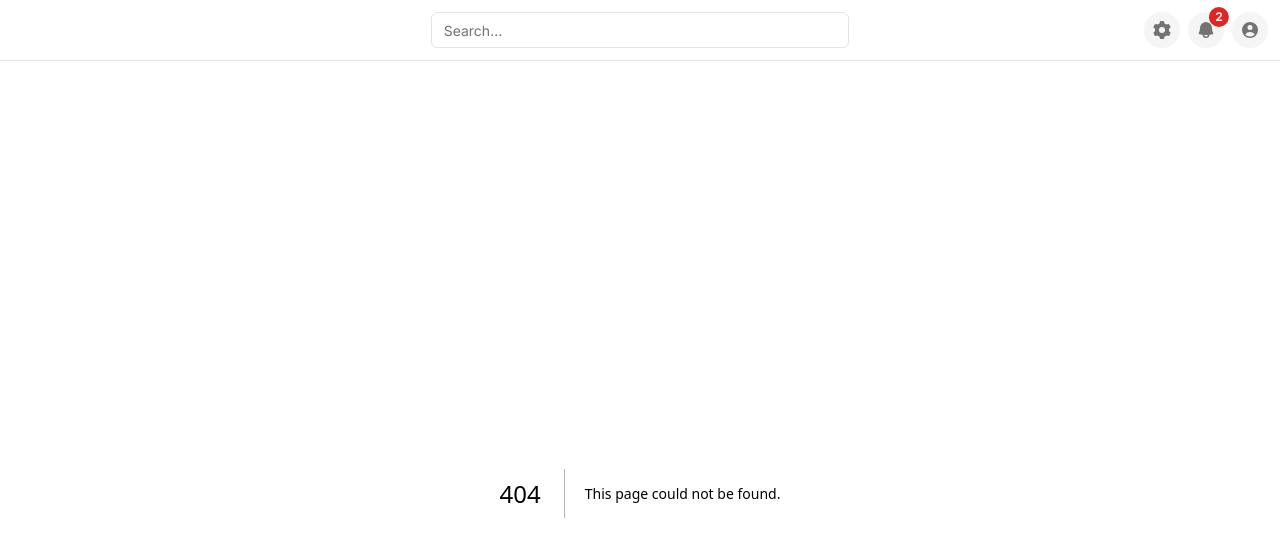
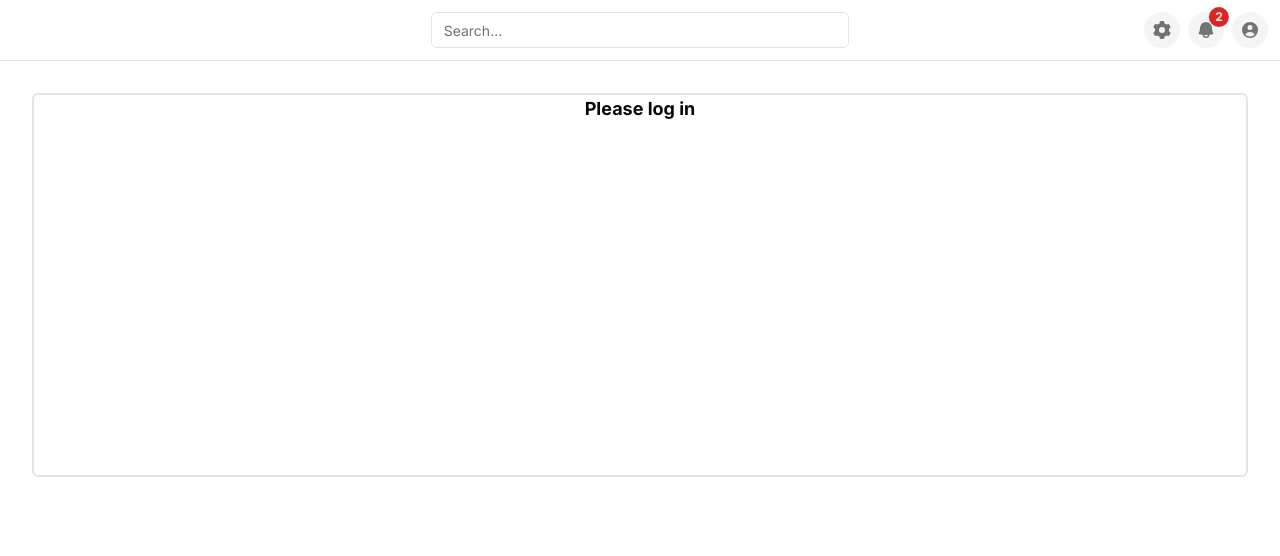
Before and after one commit to korbindeman/project-c, a Next.js app: page /login in a window 1280 px wide. Before the commit this address had no page. Shown: the top 556 px of the page. Built offline with nearby package versions, Linux system fonts and the light colour scheme.

Commit message:
misc: added comments and tooltips

```diff
--- a/app/Navbar.tsx
+++ b/app/Navbar.tsx
@@ -1,3 +1,4 @@
+import Tooltip from "@/components/Tooltip";
 import { Input } from "@/components/ui/input";
 import {
   BellIcon,
@@ -17,21 +18,27 @@ export default function Navbar() {
         </div>
         <div className="w-1/3">
           <ul className="flex justify-end gap-2">
+            <Tooltip content="Settings">
               <div className="">
                 <li className="cursor-pointer rounded-full bg-neutral-100 p-2 transition hover:bg-neutral-200">
                   <Cog6ToothIcon className="h-5 w-5 text-neutral-500" />
                 </li>
               </div>
+            </Tooltip>
+            <Tooltip content="Notifications">
               <Notifications>
                 <li className="relative cursor-pointer rounded-full bg-neutral-100 p-2 transition hover:bg-neutral-200">
                   <BellIcon className="h-5 w-5 text-neutral-500" />
                 </li>
               </Notifications>
+            </Tooltip>
+            <Tooltip content="Dashboard">
               <Link href={"/dashboard"}>
                 <li className="cursor-pointer rounded-full bg-neutral-100 p-2 transition hover:bg-neutral-200">
                   <UserCircleIcon className="h-5 w-5 text-neutral-500" />
                 </li>
               </Link>
+            </Tooltip>
           </ul>
         </div>
       </div>
--- /dev/null
+++ b/app/login/page.tsx
@@ -0,0 +1,10 @@
+export default function login() {
+  return (
+    // keeping space for future login component from provider
+    <div className="">
+      <div className="h-96 rounded-md border-2 text-center text-lg font-bold">
+        Please log in
+      </div>
+    </div>
+  );
+}
--- a/components/Tooltip.tsx
+++ b/components/Tooltip.tsx
@@ -9,6 +9,8 @@ type TooltipProps = {
   content: string;
 };
 
+// most part of this is floating-ui stuff, configuring how tooltip is positioned, how long it takes etc
+// tooltip content prop is what is actually showed in broswer
 export default function Tooltip({ children, content }: TooltipProps) {
   const [isOpen, setIsOpen] = useState(false);
 
```
Lines whose indentation alone changed are shown as unchanged.
